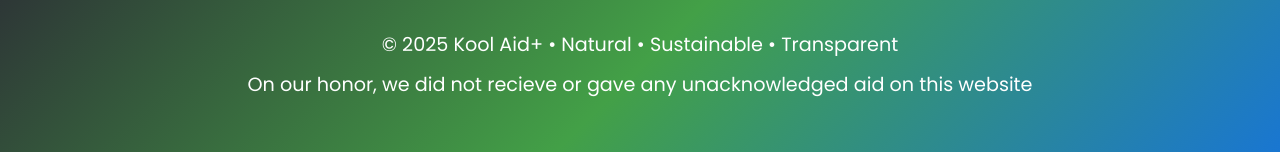
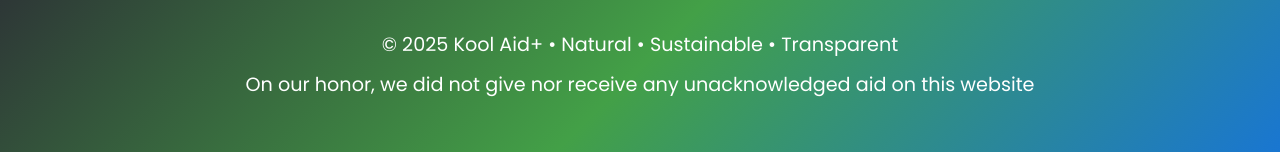
Before and after one commit to lcoronelr/Kool-Aid-Fit-Plus, a plain HTML site: page index.html in a window 1280 px wide. Shown: the part 6515-6667 px from the top of the page. Drawn offline with Linux system fonts and the light colour scheme.

Commit message:
Update index.html

```diff
--- a/index.html
+++ b/index.html
@@ -1149,7 +1149,7 @@
     <footer>
         <div class="container">
             <p style="font-size: 1.2em; margin-bottom: 10px;">&copy; 2025 Kool Aid+ • Natural • Sustainable • Transparent</p>
-            <p style="font-size: 1.2em; margin-bottom: 4px"> On our honor, we did not recieve or gave any unacknowledged aid on this website </p>
+            <p style="font-size: 1.2em; margin-bottom: 4px"> On our honor, we did not give nor receive any unacknowledged aid on this website </p>
         </div>
     </footer>
 </body>
```
